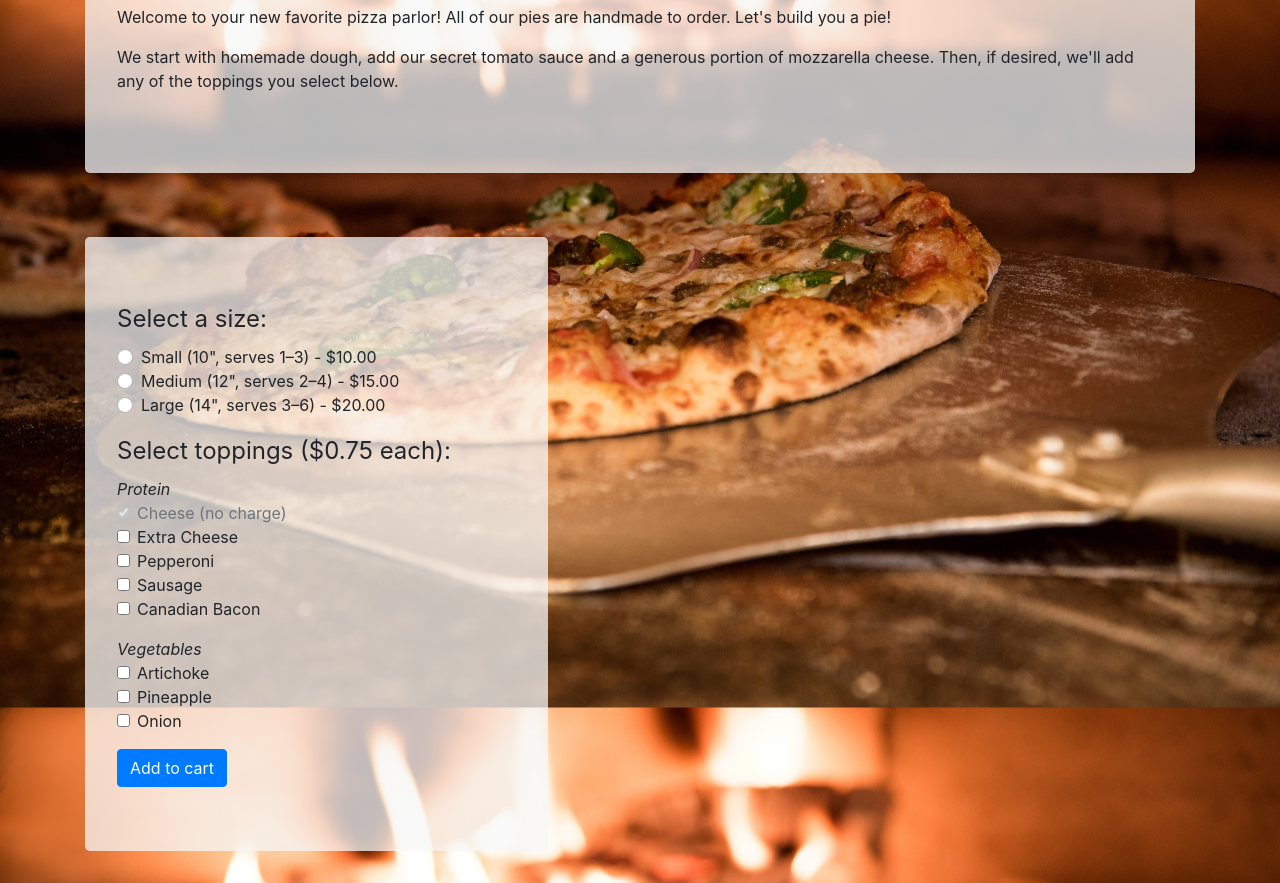
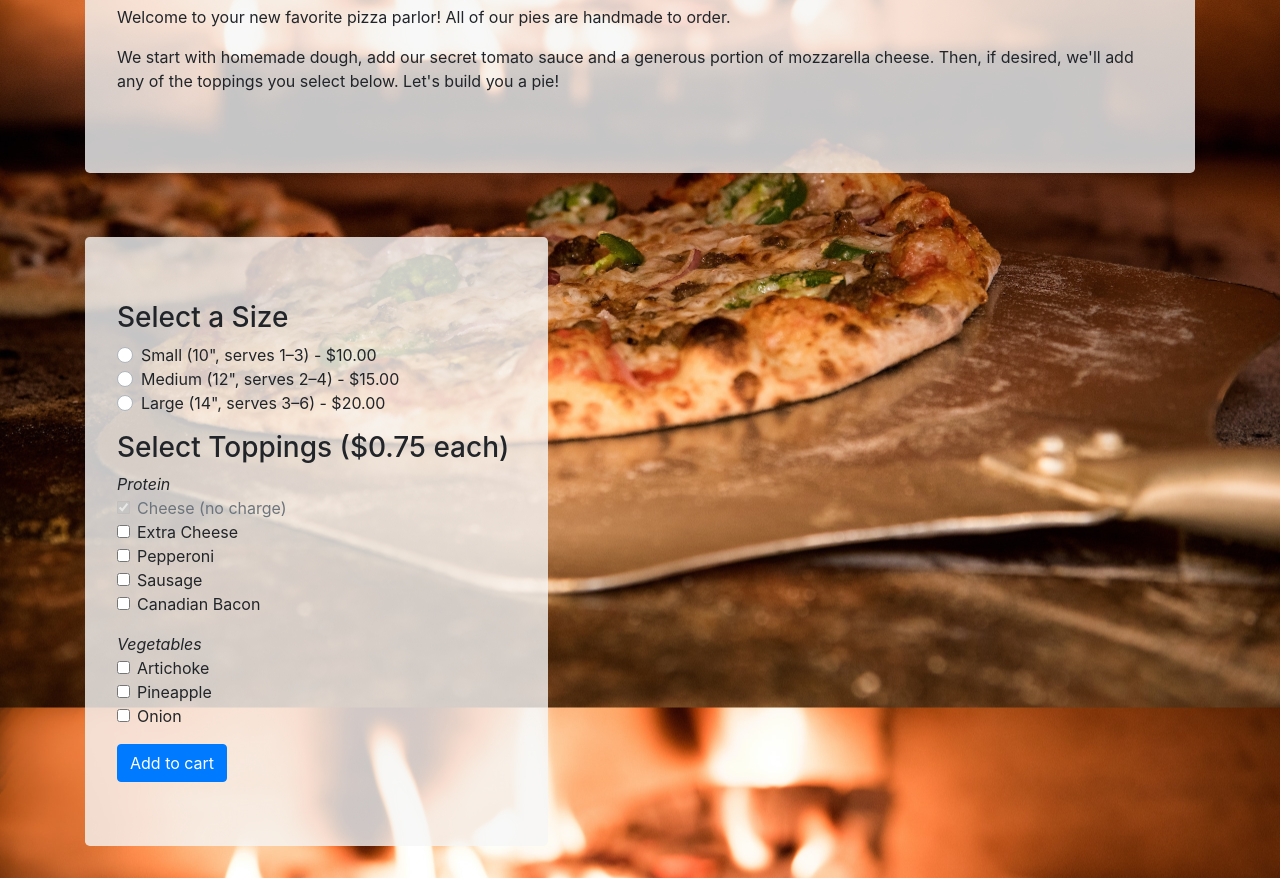
Before and after one commit to MicahOlson/pizza-parlor, a plain HTML site: page index.html in a window 1280 px wide. Shown: the part 147-1030 px from the top of the page. Drawn offline with Linux system fonts and the light colour scheme.

Commit message:
Remove fieldsets to match design of order details

```diff
--- a/css/styles.css
+++ b/css/styles.css
@@ -11,7 +11,7 @@ body {
 
 .jumbotron {
   margin-top: 2rem;
-  background-color: rgba(247, 247, 247, .75);
+  background-color: rgba(247, 247, 247, .80);
 }
 
 .row {
--- a/index.html
+++ b/index.html
@@ -15,17 +15,18 @@
   <div class="container">
     <div class="jumbotron">
       <h1>Pizzeria Delizia</h1>
-      <p>Welcome to your new favorite pizza parlor! All of our pies are handmade to order. Let's build you a pie!</p>
+      <p>Welcome to your new favorite pizza parlor! All of our pies are handmade to order.</p>
 
       <p>We start with homemade dough, add our secret tomato sauce and a generous portion of mozzarella
-        cheese. Then, if desired, we'll add any of the toppings you select below.</p>
+        cheese. Then, if desired, we'll add any of the toppings you select below. Let's build you a pie!</p>
     </div>
 
     <div class="row">
       <div class="col-md-5 jumbotron">
         <form class="frmPizza">
-          <fieldset class="form-group">
-            <legend>Select a size:</legend>
+
+          <div class="form-group">
+            <h3>Select a Size</h3>
             <div class="custom-control custom-radio">
               <input type="radio" id="pizzaSmall" name="radPizza" class="custom-control-input" value="Small" required>
               <label class="custom-control-label" for="pizzaSmall">
@@ -44,20 +45,21 @@
                 Large (14", serves 3–6) - $20.00
               </label>
             </div>
-          </fieldset>
+          </div>
 
-          <fieldset class="form-group">
           <div class="form-group" id="meats">
-              <legend>Select toppings ($0.75 each):</legend>
+            <h3>Select Toppings ($0.75 each)</h3>
             <em>Protein</em>
             <div class="form-check">
-                <input class="form-check-input" type="checkbox" value="Cheese" name="chkToppings" id="chkCheese" checked disabled>
+              <input class="form-check-input" type="checkbox" value="Cheese" name="chkToppings" id="chkCheese" checked
+                disabled>
               <label class="form-check-label" for="chkCheese">
                 Cheese (no charge)
               </label>
             </div>
             <div class="form-check">
-                <input class="form-check-input" type="checkbox" value="Extra Cheese" name="chkToppings" id="chkExtraCheese">
+              <input class="form-check-input" type="checkbox" value="Extra Cheese" name="chkToppings"
+                id="chkExtraCheese">
               <label class="form-check-label" for="chkExtraCheese">
                 Extra Cheese
               </label>
@@ -83,7 +85,7 @@
             </div>
           </div>
 
-            <div class="toppings" id="vegetables">
+          <div class="form-group" id="vegetables">
             <em>Vegetables</em>
             <div class="form-check">
               <input class="form-check-input" type="checkbox" value="Artichoke" name="chkToppings" id="chkArtichoke">
@@ -104,7 +106,6 @@
               </label>
             </div>
           </div>
-          </fieldset>
 
           <button type="submit" class="btn btn-primary"><span id="btnLabel">Add to cart</span></button>
         </form>
@@ -114,14 +115,14 @@
       </div>
 
       <div class="orderDetails col-md-5 jumbotron">
-        <p>Here are the detail of your order:</p>
-        <p>Size: <span id="orderSize"></span></p>
-        <p>Toppings:</p>
+        <h3>Shopping Cart</h3>
+        <p>Pizza size: <span id="orderSize"></span></p>
+        <p>Selected toppings:</p>
         <ul id="orderToppings">
 
         </ul>
         <hr>
-        <p>Total: <span id="orderCost"></span></p>
+        <h3>Total: $<span id="orderCost"></span></h3>
       </div>
     </div>
 
```
Lines whose indentation alone changed are shown as unchanged.
